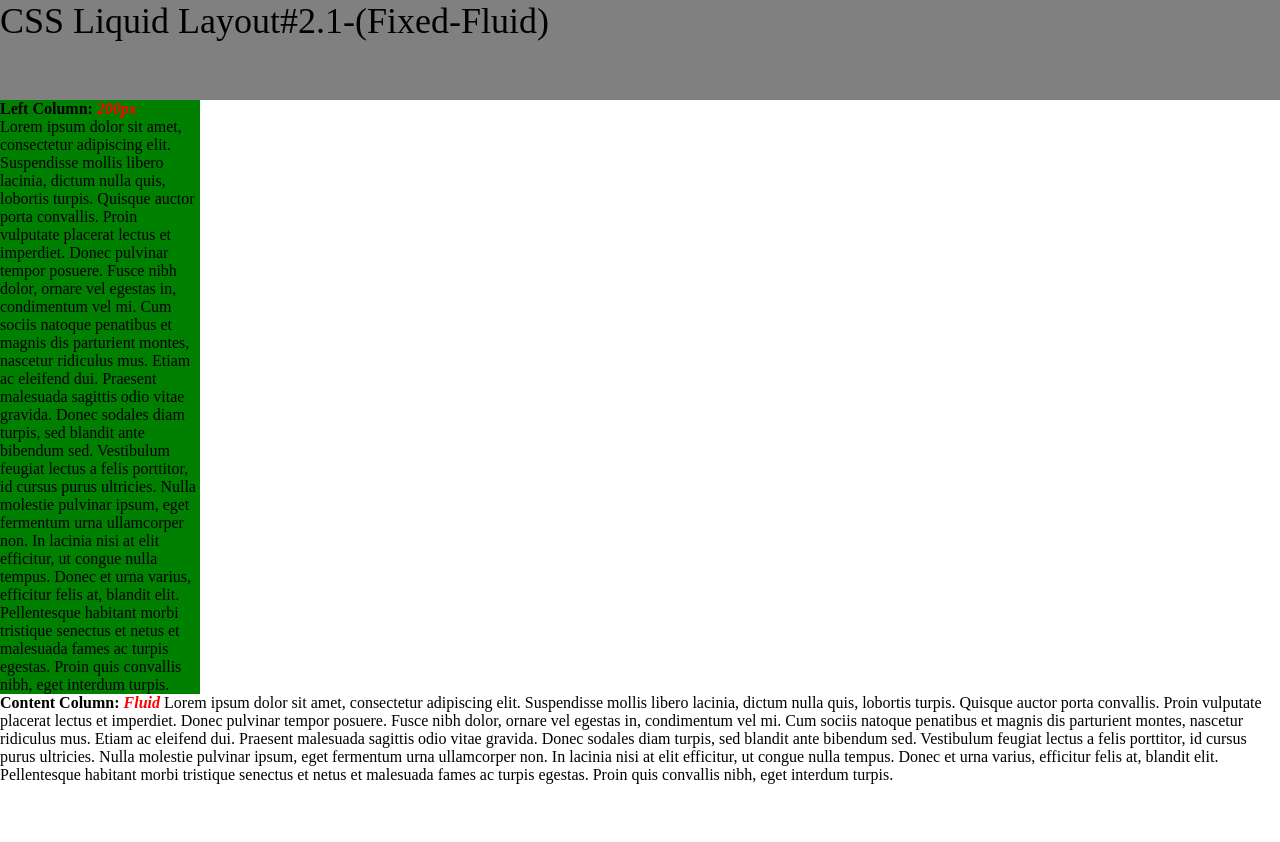
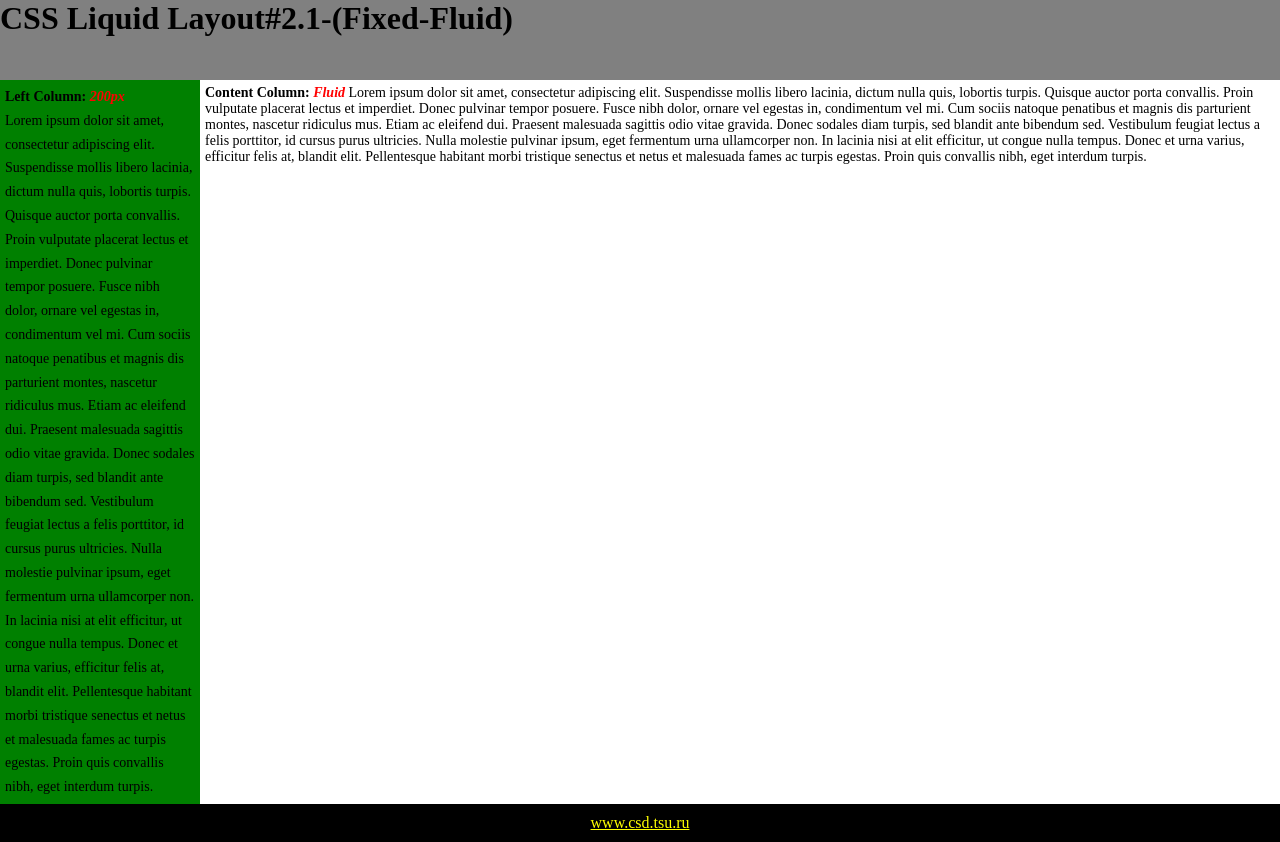
Before and after one commit to Sceptic101-tech/932301.Skibin.Konstantin.labs, a plain HTML site: page lab2/task_2_1.html in a window 1280 px wide. Before the commit the page ends 800 px from the top, so only its background shows below. Drawn offline with Linux system fonts and the light colour scheme; files that its build step writes are made by us from their sources.

Commit message:
task1 done

```diff
--- a/lab2/styles/task_2_1.css
+++ b/lab2/styles/task_2_1.css
@@ -1,22 +1,47 @@
 *{
     margin: 0;
+    box-sizing: border-box;
 }
 
-header{
+body{
+    display: flex;
+    flex-direction: column;
+}
+
+.header{
     text-align: left;
     background-color: grey;
     width: 100%;
-    height: 100px;
-    font-size: 36px;
-    font-style: bold;
+    height: 80px;
+}
+
+.content{
+    display: flex;
+    flex-direction: row;
+    flex: 1;
 }
 
 .left_content{
     width: 200px;
+    padding: 5px;
+    flex-shrink: 0;
     background-color: green;
+    font-size: 14px;
+    line-height: 1.7;
 }
 
 .main_content{
-    width: auto;
+    padding: 5px;
+    flex: 1;
+    font-size: 14px;
+}
 
+.footer{
+    background-color: black;
+    text-align: center;
+    padding: 10px;
 }
+.footer a{
+    color: yellow;
+    text-decoration: underline;
+}
--- a/lab2/task_2_1.html
+++ b/lab2/task_2_1.html
@@ -3,13 +3,14 @@
     <head>
         <title>Task 2.1</title>
         <meta charset="utf-8">
-        <link rel="stylesheet" type="text/css" href="task_2_1.css" />
+        <link rel="stylesheet" type="text/css" href="styles/task_2_1.css" />
     </head>
     <body>
-        <header>
-            CSS Liquid Layout#2.1-(Fixed-Fluid)
-        </header>
+        <div class="header">
+            <h1>CSS Liquid Layout#2.1-(Fixed-Fluid)</h1>
+        </div>
 
+        <div class="content">
             <div class="left_content">
                 <b>Left Column: <i><span style="color: red;">200px</span></i></b><br>
                 Lorem ipsum dolor sit amet, consectetur adipiscing elit. Suspendisse mollis libero lacinia, dictum nulla quis, lobortis turpis. Quisque auctor porta convallis. Proin vulputate placerat lectus et imperdiet. Donec pulvinar tempor posuere. Fusce nibh dolor, ornare vel egestas in, condimentum vel mi. Cum sociis natoque penatibus et magnis dis parturient montes, nascetur ridiculus mus. Etiam ac eleifend dui. Praesent malesuada sagittis odio vitae gravida. Donec sodales diam turpis, sed blandit ante bibendum sed. Vestibulum feugiat lectus a felis porttitor, id cursus purus ultricies. Nulla molestie pulvinar ipsum, eget fermentum urna ullamcorper non. In lacinia nisi at elit efficitur, ut congue nulla tempus. Donec et urna varius, efficitur felis at, blandit elit. Pellentesque habitant morbi tristique senectus et netus et malesuada fames ac turpis egestas. Proin quis convallis nibh, eget interdum turpis.
@@ -19,9 +20,10 @@
                 <b>Content Column: <i><span style="color: red;">Fluid</span></i></b>
                 Lorem ipsum dolor sit amet, consectetur adipiscing elit. Suspendisse mollis libero lacinia, dictum nulla quis, lobortis turpis. Quisque auctor porta convallis. Proin vulputate placerat lectus et imperdiet. Donec pulvinar tempor posuere. Fusce nibh dolor, ornare vel egestas in, condimentum vel mi. Cum sociis natoque penatibus et magnis dis parturient montes, nascetur ridiculus mus. Etiam ac eleifend dui. Praesent malesuada sagittis odio vitae gravida. Donec sodales diam turpis, sed blandit ante bibendum sed. Vestibulum feugiat lectus a felis porttitor, id cursus purus ultricies. Nulla molestie pulvinar ipsum, eget fermentum urna ullamcorper non. In lacinia nisi at elit efficitur, ut congue nulla tempus. Donec et urna varius, efficitur felis at, blandit elit. Pellentesque habitant morbi tristique senectus et netus et malesuada fames ac turpis egestas. Proin quis convallis nibh, eget interdum turpis.
             </div>
+        </div>
 
-        <footer>
-
-        </footer>
+        <div class="footer">
+            <a href="www.csd.tsu.ru">www.csd.tsu.ru</a>
+        </div>
     </body>
 </html>
```
Lines whose indentation alone changed are shown as unchanged.
